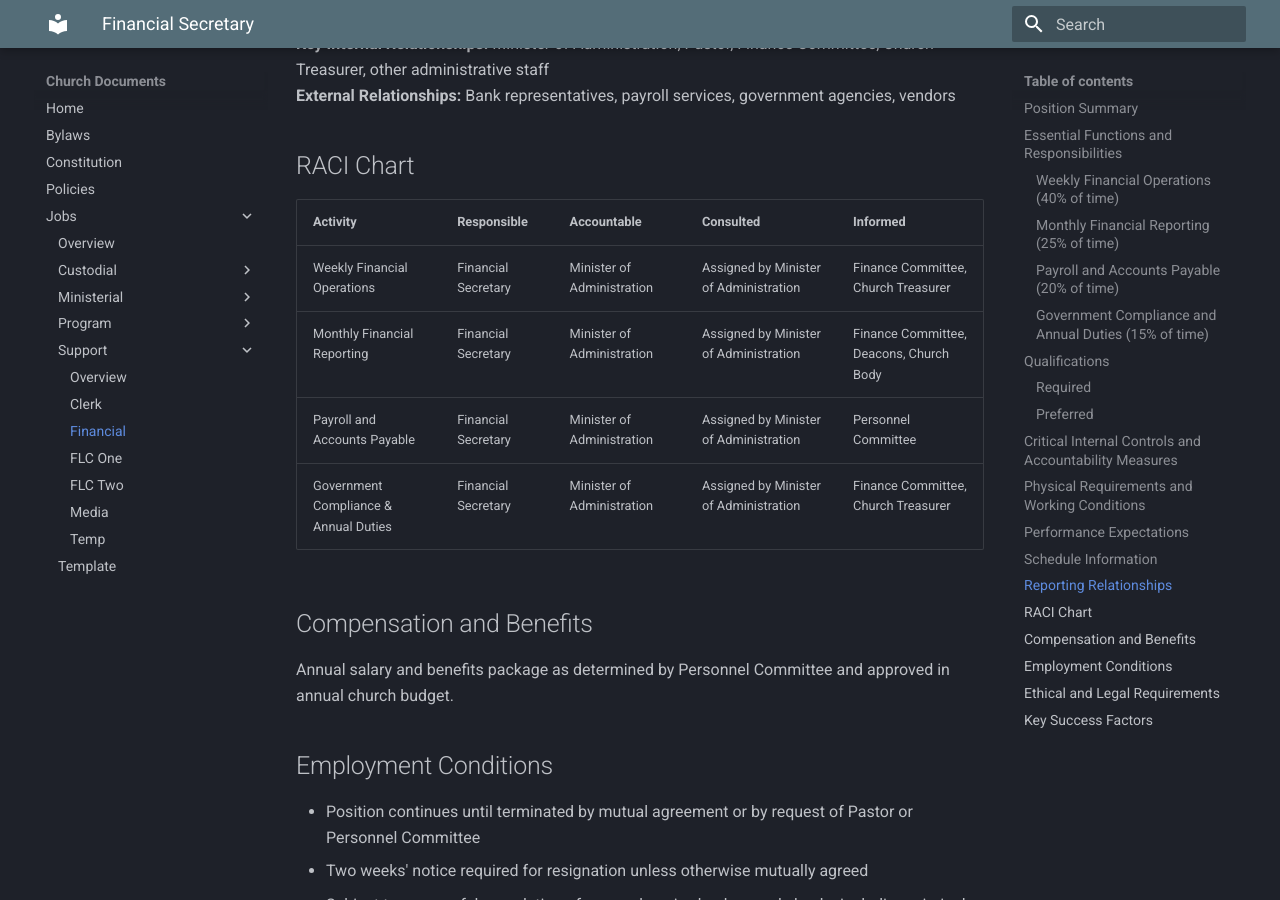
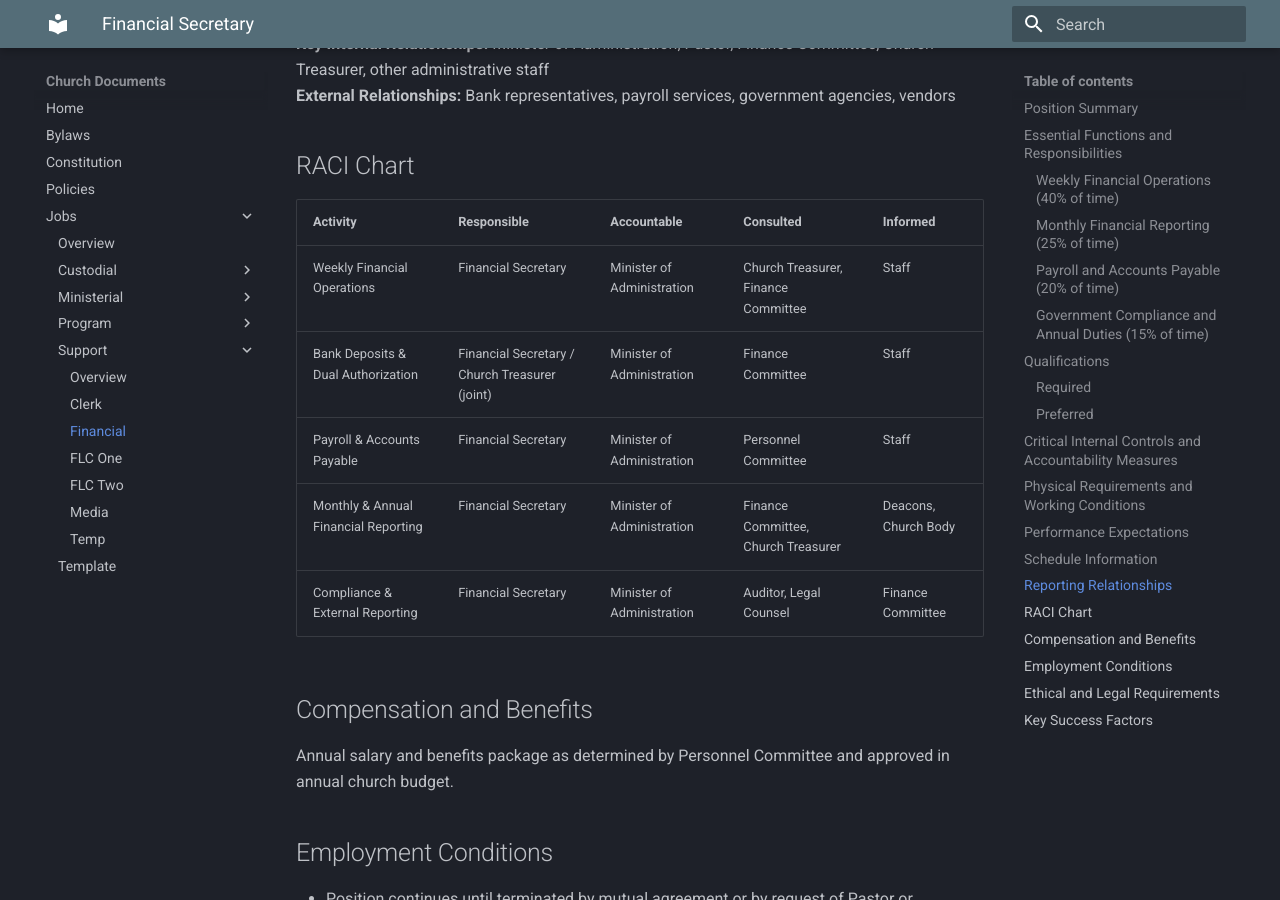
Before and after one commit to fbccana/church-docs, an MkDocs documentation site: the page built from docs/jobs/support/job-support-financial.md, in a window 1280 px wide and 900 px high, scrolled down 4267 px. Built offline with MkDocs 1.6.1 and Material for MkDocs 9.7.7, drawn with Linux system fonts in a browser that asks for light colours.

Commit message:
docs(jobs): apply Matrix RACI to remaining support roles

```diff
--- a/docs/jobs/support/job-support-financial.md
+++ b/docs/jobs/support/job-support-financial.md
@@ -122,12 +122,13 @@ Monday–Wednesday (primary work days); Sunday morning presence required for off
 
 ## RACI Chart
 
-| Activity                            | Responsible         | Accountable                | Consulted | Informed                                  |
-| :---------------------------------- | :------------------ | :------------------------- | :-------- | :---------------------------------------- |
-| Weekly Financial Operations         | Financial Secretary | Minister of Administration | Assigned by Minister of Administration | Finance Committee, Church Treasurer       |
-| Monthly Financial Reporting         | Financial Secretary | Minister of Administration | Assigned by Minister of Administration | Finance Committee, Deacons, Church Body   |
-| Payroll and Accounts Payable        | Financial Secretary | Minister of Administration | Assigned by Minister of Administration | Personnel Committee                       |
-| Government Compliance & Annual Duties | Financial Secretary | Minister of Administration | Assigned by Minister of Administration | Finance Committee, Church Treasurer       |
+| Activity | Responsible | Accountable | Consulted | Informed |
+| :--- | :--- | :--- | :--- | :--- |
+| Weekly Financial Operations | Financial Secretary | Minister of Administration | Church Treasurer, Finance Committee | Staff |
+| Bank Deposits & Dual Authorization | Financial Secretary / Church Treasurer (joint) | Minister of Administration | Finance Committee | Staff |
+| Payroll & Accounts Payable | Financial Secretary | Minister of Administration | Personnel Committee | Staff |
+| Monthly & Annual Financial Reporting | Financial Secretary | Minister of Administration | Finance Committee, Church Treasurer | Deacons, Church Body |
+| Compliance & External Reporting | Financial Secretary | Minister of Administration | Auditor, Legal Counsel | Finance Committee |
 
 ## Compensation and Benefits
 
```
Also changed, not shown: docs/jobs/support/job-support-flc-one.md (+6 -5 lines), docs/jobs/support/job-support-flc-two.md (+6 -5 lines), docs/jobs/support/job-support-temp.md (+5 -4 lines).
